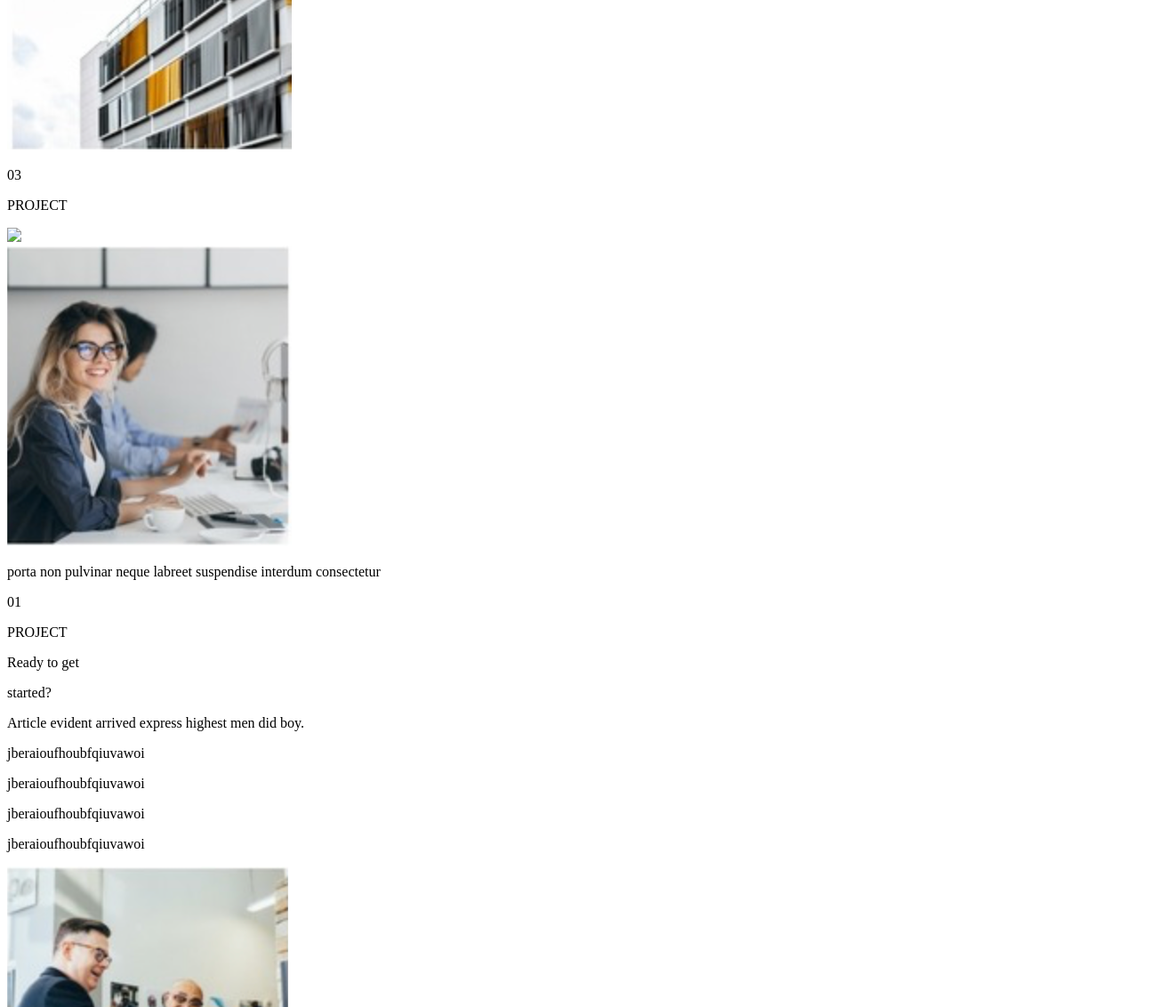
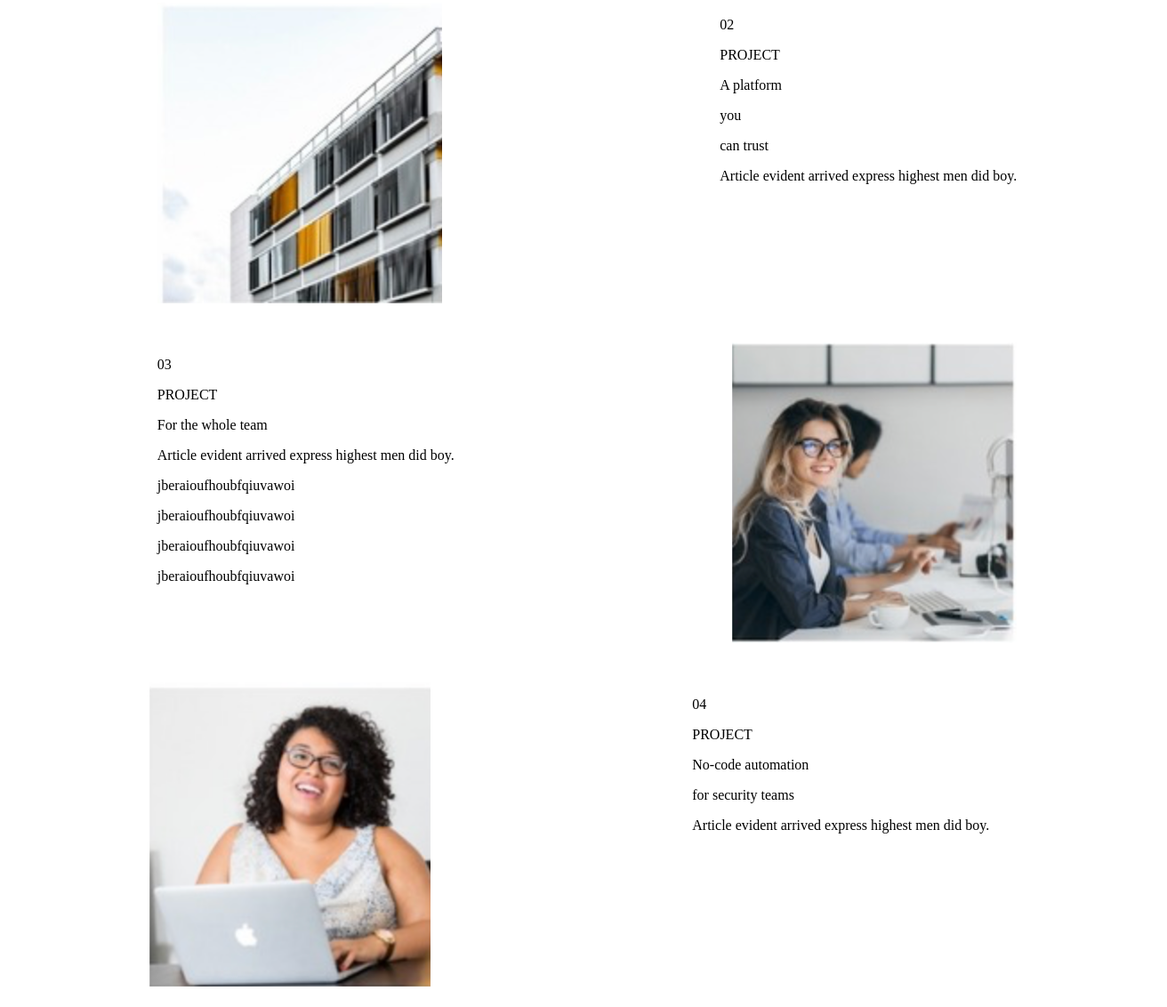
Before and after one commit to bmartinez887/EJERCICIO_RESPONSIVO, a plain HTML site: page index.html in a window 1280 px wide. Shown: the part 1062-2194 px from the top of the page at 89% size, 1312 px wide, since content can reach past the window. Drawn offline with Linux system fonts and the light colour scheme; files whose address does not match are found by name.

Commit message:
Organizar con CSS

```diff
--- a/index.html
+++ b/index.html
@@ -4,9 +4,10 @@
     <meta charset="UTF-8">
     <meta name="viewport" content="width=device-width, initial-scale=1.0">
     <title>Document</title>
+    <link rel="stylesheet" href="mystyle.css">
 </head>
 <body>
-    <main>
+    <main class ="homepage">
         <div class="container01">
             <div class="num01">
                 <p>01</p>
@@ -19,7 +20,7 @@
             </div>
         </div>
         <div class="containerIMG1">
-            <img src="/Users/brisamartinez/Documents/GitHub/EJERCICIO_RESPONSIVO/image.png">
+            <img src="image.png">
         </div>
         <div class="container02">
             <div class="num02">
@@ -33,10 +34,10 @@
             </div>
         </div>
         <div class="containerIMG2">
-            <img src="/Users/brisamartinez/Documents/GitHub/EJERCICIO_RESPONSIVO/image copy.png">
+            <img src="image copy.png">
         </div>
         <div class="containerIMG3">
-            <img src="/Users/brisamartinez/Documents/GitHub/EJERCICIO_RESPONSIVO/image copy 2.png">
+            <img src="image copy 2.png">
         </div>
           <div class="container03">
             <div class="num03">
@@ -50,7 +51,7 @@
             </div>
             </div>
             <div class="containerIMG4">
-            <img src="/Users/brisamartinez/Documents/GitHub/EJERCICIO_RESPONSIVO/image copy 3.png">
+            <img src="image copy 3.png">
         </div>
         <div class="container04">
             <p>porta non pulvinar neque labreet suspendise interdum consectetur</p>
@@ -89,10 +90,13 @@
             </div>
         </div>
         <div class="slide01IMG">
-            <img src="/Users/brisamartinez/Documents/GitHub/EJERCICIO_RESPONSIVO/image.png">
+            <img src="image.png">
         </div>
     </div>
-    <div class="slide2">
+    <div class="slide02">
+         <div class="slide02IMG">
+            <img src="image copy 2.png">
+        </div>
         <div class="maintext2">
             <div class="nums02">
                 <p>02</p>
@@ -114,9 +118,69 @@
             </div>
 
         </div>
-        <div class="slide02IMG">
-            <img src="/Users/brisamartinez/Documents/GitHub/EJERCICIO_RESPONSIVO/image copy 2.png">
+
+    </div>
+    <div class="slide03">
+        <div class="maintext3">
+            <div class="nums03">
+                <p>03</p>
+            </div>
+            <div class="projects3">
+                <p>PROJECT</p>
+            </div>
+            <div class="whole-team">
+                <p>For the whole team</p>
+            </div>
+
+            <div class="parrafo3">
+                <p>Article evident arrived express highest men did boy.</p>
+            </div>
+            <div class="puntos3">
+                <div class="pun01">
+                    <p>jberaioufhoubfqiuvawoi</p>
+                </div>
+                <div class="pun02">
+                    <p>jberaioufhoubfqiuvawoi</p>
+                </div>
+                <div class="pun03">
+                    <p>jberaioufhoubfqiuvawoi</p>
+                </div>
+                <div class="pun04">
+                    <p>jberaioufhoubfqiuvawoi</p>
+                </div>
+            </div>
+
         </div>
+         <div class="slide03IMG">
+            <img src="image copy 3.png">
+        </div>
+
     </div>
+    <div class="slide04">
+         <div class="slide04IMG">
+            <img src="image copy.png">
+        </div>
+        <div class="maintext4">
+            <div class="nums04">
+                <p>04</p>
+            </div>
+            <div class="projects4">
+                <p>PROJECT</p>
+            </div>
+            <div class="no-code">
+                <p>No-code automation</p>
+            </div>
+            <div class="security">
+                <p>for security teams</p>
+            </div>
+
+            <div class="parrafo2">
+                <p>Article evident arrived express highest men did boy.</p>
+            </div>
+
+        </div>
+
+    </div>
+
 </body>
 </html>
--- /dev/null
+++ b/mystyle.css
@@ -0,0 +1,43 @@
+.homepage{
+    display: flex;
+    flex-wrap: wrap;
+    gap: 15px;
+    padding: 20px;
+    justify-content: center;
+}
+
+.homepage div{
+    flex: 0 0 calc(25% - 15px);
+    height: 300px;
+    display: flex;
+    justify-content: center;
+    align-items: center;
+    text-align: center;
+}
+
+.container01, .container03{
+    background-color: #68b8b5;
+}
+.container02, .container04{
+    background-color: #dd9350;
+}
+.homepage img{
+    width: 100%;
+    height: 100%;
+    object-fit: cover;
+}
+
+.slide01, .slide02, .slide03, .slide04{
+    display: flex;
+    flex-wrap: wrap;
+    gap: 15px;
+    padding: 20px;
+    justify-content: space-around;
+
+}
+
+.slide01, .slide02, .slide03, .slide04 img{
+    width: 100%;
+    height: 100%;
+    object-fit: cover;
+}
```
